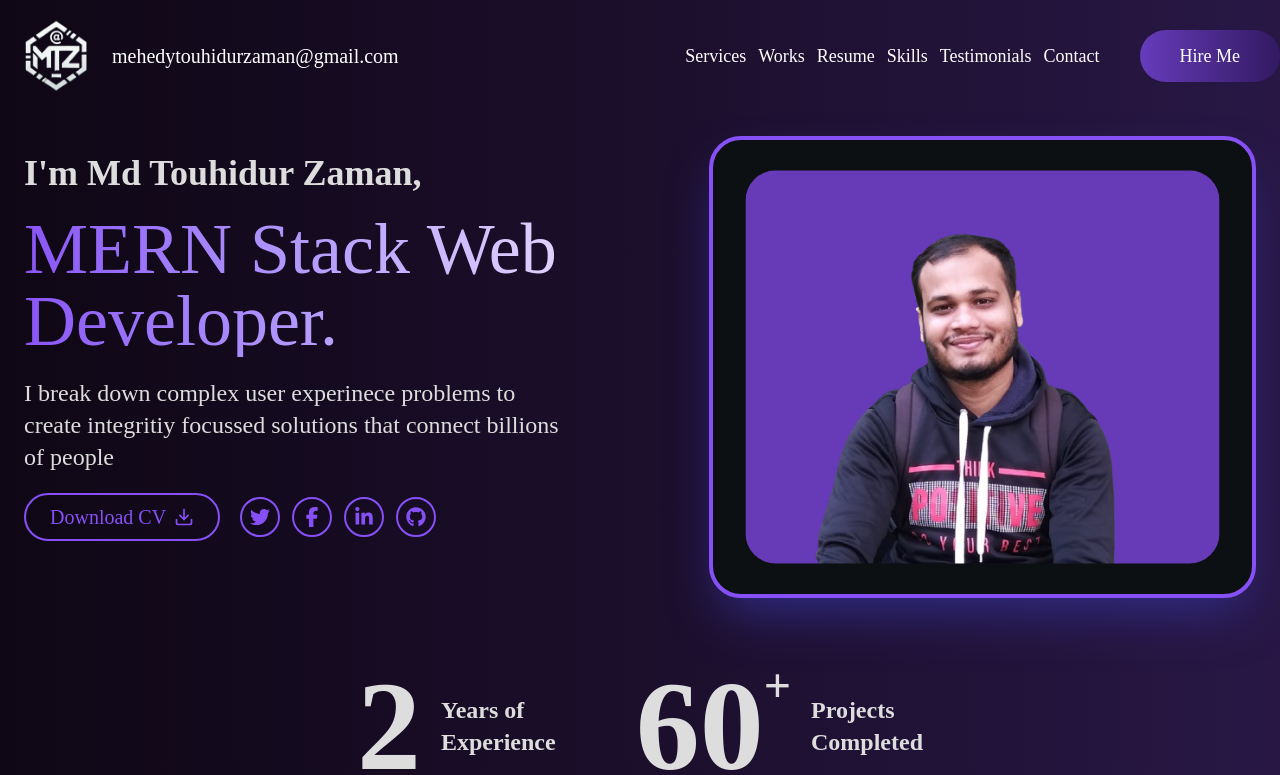
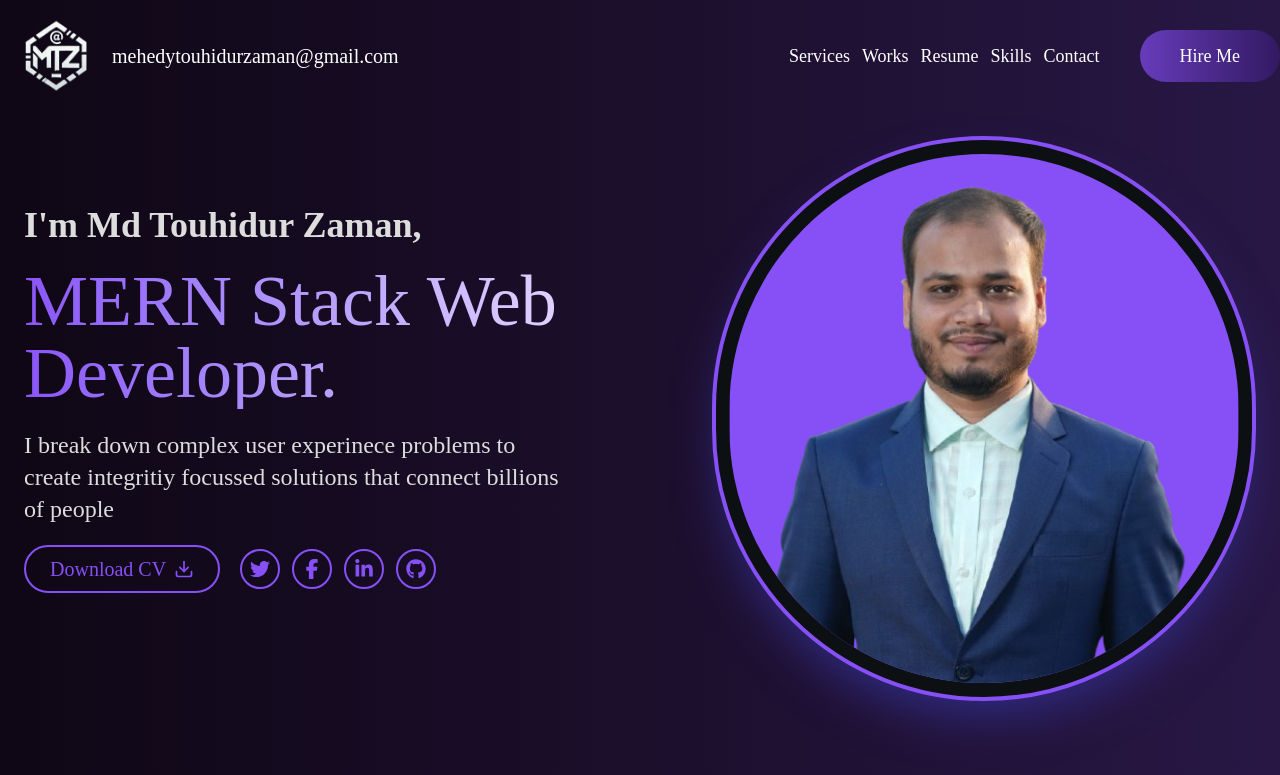
Before and after one commit to tzmehedy/portfollio, a React (Vite) app in the folder portfollio/: page / in a window 1280 px wide. Shown: the top 775 px of the page. Built offline with nearby package versions, Linux system fonts and the light colour scheme.

Commit message:
final commit

```diff
--- a/portfollio/src/Components/Contact/Contact.jsx
+++ b/portfollio/src/Components/Contact/Contact.jsx
@@ -5,10 +5,10 @@ import { IoLocation } from "react-icons/io5";
 
 const Contact = () => {
   return (
-    <div className="bg-[#050709] py-20">
+    <div id="contact" className="bg-[#050709] py-20">
       <div className="container mx-auto">
-        <div className="flex justify-between space-x-5">
-          <div className="md:w-1/2 bg-[#140C1C] p-10 rounded-2xl">
+        <div className="flex flex-col lg:flex-row justify-between lg:space-x-5">
+          <div className="w-full md:w-1/2 bg-[#140C1C] p-10 rounded-2xl">
             <div className="flex flex-col items-center justify-center space-y-5">
               <h1 className="bg-gradient-to-r from-[#8A54F7] to-[#FBF9FF] bg-clip-text text-transparent text-6xl font-bold">
                 Let&apos;s Work Together!
@@ -76,28 +76,28 @@ const Contact = () => {
             </div>
           </div>
 
-          <div className="md:w-1/2 flex flex-col justify-center p-20 space-y-10">
-            <div className="flex items-center space-x-3">
+          <div className="w-full md:w-1/2 flex flex-col justify-center p-20 space-y-10">
+            <div className="flex flex-col lg:flex-row items-center justify-center lg:space-x-3">
               <div className="w-16 h-16 rounded-full bg-[#6339B8] flex justify-center items-center">
                 <FaPhoneVolume className="text-white text-2xl"></FaPhoneVolume>
               </div>
               <p className="text-white text-2xl font-bold">+8801830612641</p>
             </div>
 
-            <div className="flex items-center space-x-3">
+            <div className="flex flex-col lg:flex-row items-center justify-center lg:space-x-3">
               <div className="w-16 h-16 rounded-full bg-[#6339B8] flex justify-center items-center">
                 <MdEmail className="text-white text-2xl"></MdEmail>
               </div>
-              <p className="text-white text-2xl font-bold">
+              <p className="text-white text-2xl font-bold text-center">
                 mehedytouhidurzaman@gmail.com
               </p>
             </div>
 
-            <div className="flex items-center space-x-3">
+            <div className="flex flex-col lg:flex-row items-center justify-center lg:space-x-3">
               <div className="w-16 h-16 rounded-full bg-[#6339B8] flex justify-center items-center">
                 <IoLocation className="text-white text-2xl"></IoLocation>
               </div>
-              <p className="text-white text-2xl font-bold">
+              <p className="text-white text-2xl font-bold text-center">
                 Balughat, Dhaka, Bangladesh
               </p>
             </div>
--- a/portfollio/src/Components/Education/Education.jsx
+++ b/portfollio/src/Components/Education/Education.jsx
@@ -5,7 +5,7 @@ import { FaGraduationCap } from "react-icons/fa6";
 const Education = () => {
   return (
     <div className="bg-[#050709] py-20">
-      <div className="flex flex-col lg:flex-row justify-evenly container mx-auto space-x-20">
+      <div className="flex flex-col lg:flex-row justify-evenly container mx-auto lg:space-x-20">
         <div className="space-y-5">
           <div className="flex justify-between items-center space-x-10 bg-gradient-to-r from-[#8A54F7] to-[#FBF9FF] bg-clip-text text-transparent  text-6xl font-bold">
             <SlBadge className="text-[#8A54F7]"></SlBadge>
--- a/portfollio/src/Components/Footer/Footer.jsx
+++ b/portfollio/src/Components/Footer/Footer.jsx
@@ -3,7 +3,7 @@ import logo from "../../../public/Logo.png"
 const Footer = () => {
     return (
       <div className="bg-[#0F0715]">
-        <div className="container mx-auto p-20 pb-0">
+        <div className="container mx-auto lg:p-20 pb-0">
           <div className="flex flex-col justify-center items-center space-y-5">
             <div>
               <img className="w-20 h-20" src={logo} alt="" />
--- a/portfollio/src/Components/HeroSection/HeroSection.jsx
+++ b/portfollio/src/Components/HeroSection/HeroSection.jsx
@@ -5,11 +5,11 @@ import { FiDownload } from "react-icons/fi";
 import { FaTwitter, FaLinkedinIn, FaGithub } from "react-icons/fa";
 import { FaFacebookF } from "react-icons/fa6";
 import CountUp from "react-countup";
-import heroimg2 from "../../assets/images/IMG_20230114_114126-removebg-preview.png"
+import heroimg2 from "../../assets/images/DSC05189-removebg-preview.png"
 
 const HeroSection = () => {
     return (
-      <div className="bg-gradient-to-r from-[#0F0715]  to-[#281745]">
+      <div id='home' className="bg-gradient-to-r from-[#0F0715]  to-[#281745]">
         <div className="container mx-auto">
           <NavBar></NavBar>
         </div>
@@ -63,8 +63,12 @@ const HeroSection = () => {
               </div>
             </div>
           </div>
-          <div className="md:w-1/2  transition-all duration-700 ease-linear hover:rotate-6 w-full h-full   border-4 border-[#8750F7] p-5  rounded-4xl shadow-2xl shadow-indigo-900 bg-[#0C1013]">
-            <img className="rounded-4xl scale-95 hover:scale-75 transition-all duration-500" src={heroimg2} alt="" />
+          <div className="md:w-1/2  transition-all duration-700 ease-linear hover:rotate-6 w-[50%] h-[50%]  border-4 border-[#8750F7] flex items-center justify-center  rounded-full shadow-2xl shadow-indigo-900 bg-[#0C1013]">
+            <img
+              className="rounded-full bg-[#8750F7] scale-95 hover:scale-75 transition-all duration-500 w-full h-full"
+              src={heroimg2}
+              alt=""
+            />
           </div>
         </div>
 
--- a/portfollio/src/Components/MyRecentWork/MyRecentWork.jsx
+++ b/portfollio/src/Components/MyRecentWork/MyRecentWork.jsx
@@ -9,7 +9,7 @@ const MyRecentWork = () => {
     const [open, setOpen] = useState(0)
     console.log(open)
     return (
-      <div className="bg-[#0F0715] py-10">
+      <div id='works' className="bg-[#0F0715] py-10">
         <div className="flex flex-col items-center justify-center space-y-5 ">
           <h1 className="bg-gradient-to-r from-[#8A54F7] to-[#FBF9FF] bg-clip-text text-transparent text-6xl font-bold">
             My Recent Work
--- a/portfollio/src/Components/NavBar/NavBar.jsx
+++ b/portfollio/src/Components/NavBar/NavBar.jsx
@@ -6,12 +6,14 @@ const NavBar = () => {
     return (
       <div className="flex items-center justify-between">
         <div className="flex items-center">
-          <img src={logo} className="w-24 lg:w-28 h-28  " alt="" />
+          <a href="/">
+            <img src={logo} className="w-24 lg:w-28 h-28  " alt="" />
+          </a>
           <p className="text-white text-xl">mehedytouhidurzaman@gmail.com</p>
         </div>
 
         <div className="text-white font-bold text-2xl inline-block lg:hidden ">
-          <button className='cursor-pointer'>
+          <button className="cursor-pointer">
             <CiMenuFries></CiMenuFries>
           </button>
         </div>
@@ -41,7 +43,8 @@ const NavBar = () => {
               <a
                 className="relative px-0 py-2  after:absolute
               after:left-0 after:bottom-0 after:w-0 after:h-0.5 after:bg-[#6B3EC6] after:transition-x after:duration-300 hover:after:w-full"
-                href="#resume"
+                href="https://drive.google.com/file/d/1rHxLUXTKJ37GX95Sdm2lZCjtGMhcfQyb/view?usp=sharing"
+                target='_blank'
               >
                 Resume
               </a>
@@ -53,15 +56,6 @@ const NavBar = () => {
                 href="#skills"
               >
                 Skills
-              </a>
-            </li>
-            <li>
-              <a
-                className="relative px-0 py-2  after:absolute
-              after:left-0 after:bottom-0 after:w-0 after:h-0.5 after:bg-[#6B3EC6] after:transition-x after:duration-300 hover:after:w-full"
-                href="#testimonials"
-              >
-                Testimonials
               </a>
             </li>
             <li>
--- a/portfollio/src/Components/Skills/Skills.jsx
+++ b/portfollio/src/Components/Skills/Skills.jsx
@@ -6,7 +6,7 @@ import { SiExpress } from "react-icons/si";
 
 const Skills = () => {
     return (
-      <div className="bg-[#0F0715] py-20 ">
+      <div id='skills' className="bg-[#0F0715] py-20 ">
         <div className="flex flex-col items-center justify-center space-y-5">
           <h1 className="bg-gradient-to-r from-[#8A54F7] to-[#FBF9FF] bg-clip-text text-transparent text-6xl font-bold">
             My Skills
@@ -19,7 +19,7 @@ const Skills = () => {
         </div>
 
         <div className="container mx-auto mt-10">
-          <div className="flex flex-col md:flex-row justify-center space-x-20">
+          <div className="flex flex-col md:flex-row justify-center lg:space-x-20">
             <div className="bg-[#2A1453] w-full border-2 border-[#0F0715] shadow-[#0F0715] p-10 hover:opacity-60 transition-all duration-300 ease-in-out rounded-3xl flex flex-col justify-center items-center space-y-2 ">
               <SiMongodb className="text-7xl text-[#00684A]"></SiMongodb>
               <h1 className="text-xl font-bold text-[#8750F7]">Mongo DB</h1>
```
Also changed, not shown: portfollio/src/assets/images/DSC05189-removebg-preview.png (added).
